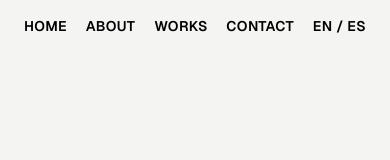
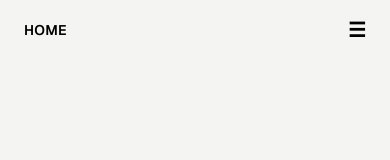
Before and after one commit to DiegoBottegoni/diegobottegoni.github.io, a React (Vite) app: page / in a window 390 px wide. Shown: the top 160 px of the page. Built offline with nearby package versions, Linux system fonts and the light colour scheme.

Commit message:
burguer dropsown first approach

```diff
--- a/src/components/Navbar/Navbar.tsx
+++ b/src/components/Navbar/Navbar.tsx
@@ -1,50 +1,82 @@
-import { Link } from "react-router-dom";
-import { useNavigate, useLocation } from "react-router-dom";
-
-
-const handleLanguageToggle = () => {
-    // lógica para cambiar idioma
-};
+import { useNavigate, useLocation, Link } from "react-router-dom";
+import { useState } from "react";
+import MobileMenu from "../../presentation/components/Navbar/MobileMenu";
 
 const Navbar = () => {
+    const [showTooltip, setShowTooltip] = useState(false);
+    const [isMobileMenuOpen, setIsMobileMenuOpen] = useState(false);
+
     const navigate = useNavigate();
     const location = useLocation();
 
+    const handleLanguageToggle = () => {
+        setShowTooltip(true);
+        setTimeout(() => setShowTooltip(false), 2500);
+    };
+
     const handleAnchorNavigation = (anchorId: string) => {
         if (location.pathname !== "/") {
-            // Si no estamos en "/", navegamos y luego scroll
             navigate("/", { state: { scrollTo: anchorId } });
         } else {
-            // Ya estamos en home, hacemos scroll directo
             const el = document.getElementById(anchorId);
             if (el) el.scrollIntoView({ behavior: "smooth" });
         }
     };
 
     return (
-        <nav id="home" className="bg-[#F4F4F3] py-4">
-            <div className="max-w-screen-xl mx-auto px-6">
-                <ul className="flex justify-between text-sm font-semibold tracking-wide uppercase">
+        <nav id="home" className="bg-[#F4F4F3] py-4 relative">
+            <div className="max-w-screen-xl mx-auto px-6 flex justify-between items-center">
+                {/* Menú completo (visible en desktop) */}
+                <ul className="hidden md:flex w-full justify-between text-sm font-semibold tracking-wide">
                     <li>
-                        <Link to="/">Home</Link>
+                        <Link to="/" className="uppercase">Home</Link>
                     </li>
                     <li>
-                        <button className="uppercase cursor-pointer" onClick={() => handleAnchorNavigation("about")}>About</button>
+                        <button className="uppercase cursor-pointer" onClick={() => handleAnchorNavigation("about")}>
+                            About
+                        </button>
                     </li>
                     <li>
-                        <button className="uppercase cursor-pointer" onClick={() => handleAnchorNavigation("works")}>Works</button>
+                        <button className="uppercase cursor-pointer" onClick={() => handleAnchorNavigation("works")}>
+                            Works
+                        </button>
                     </li>
                     <li>
-                        <Link to="/contact">Contact</Link>
+                        <Link to="/contact" className="uppercase">
+                            Contact
+                        </Link>
                     </li>
-                    <li>
-                        <button className="uppercase cursor-pointer" onClick={handleLanguageToggle}>EN / ES</button>
+                    <li className="relative">
+                        <button className="uppercase cursor-pointer" onClick={handleLanguageToggle}>
+                            EN / ES
+                        </button>
+                        {showTooltip && (
+                            <div className="absolute left-1/2 -translate-x-1/2 mt-2 w-max px-2 py-1 rounded bg-gray-800 text-white text-xs shadow transition-opacity duration-200">
+                                Coming soon...
+                            </div>
+                        )}
                     </li>
                 </ul>
+
+                {/* Icono menú mobile */}
+                <div className="md:hidden w-full flex justify-between items-center">
+                    <Link to="/" className="uppercase font-semibold text-sm tracking-wide">Home</Link>
+                    <button onClick={() => setIsMobileMenuOpen(!isMobileMenuOpen)} className="text-xl font-bold">
+                        ☰
+                    </button>
+                </div>
+
+                {/* Menú desplegable mobile */}
+                {isMobileMenuOpen && (
+                    <MobileMenu
+                        onClose={() => setIsMobileMenuOpen(false)}
+                        handleAnchorNavigation={handleAnchorNavigation}
+                        handleLanguageToggle={handleLanguageToggle}
+                    />
+                )}
             </div>
         </nav>
     );
 };
 
-
 export default Navbar;
--- /dev/null
+++ b/src/presentation/components/Navbar/MobileMenu.tsx
@@ -0,0 +1,34 @@
+import { Link, useNavigate, useLocation } from "react-router-dom";
+
+interface MobileMenuProps {
+    onClose: () => void;
+    handleLanguageToggle: () => void;
+    handleAnchorNavigation: (anchorId: string) => void;
+}
+
+const MobileMenu = ({ onClose, handleLanguageToggle }: MobileMenuProps) => {
+    const navigate = useNavigate();
+    const location = useLocation();
+
+    const handleAnchorNavigation = (anchorId: string) => {
+        onClose(); // cerramos el menú
+        if (location.pathname !== "/") {
+            navigate("/", { state: { scrollTo: anchorId } });
+        } else {
+            const el = document.getElementById(anchorId);
+            if (el) el.scrollIntoView({ behavior: "smooth" });
+        }
+    };
+
+    return (
+        <div className="absolute top-full left-0 w-full bg-[#F4F4F3] shadow-md z-50 flex flex-col items-center py-4 gap-4 text-sm font-semibold uppercase">
+            {/* <Link to="/" onClick={onClose}>Home</Link> */}
+            <button className="uppercase" onClick={() => handleAnchorNavigation("about")}>About</button>
+            <button className="uppercase" onClick={() => handleAnchorNavigation("works")}>Works</button>
+            <Link to="/contact" onClick={onClose}>Contact</Link>
+            <button className="uppercase" onClick={handleLanguageToggle}>EN / ES</button>
+        </div>
+    );
+};
+
+export default MobileMenu;
--- a/src/presentation/components/ScrollToTopButton.tsx
+++ b/src/presentation/components/ScrollToTopButton.tsx
@@ -4,7 +4,7 @@ import { FiChevronUp } from "react-icons/fi";
 const ScrollToTopButton = () => {
     const [visible, setVisible] = useState(false);
 
-    // Mostrar botón cuando scrollY > 300px (podés ajustar)
+    // Mostrar botón cuando scrollY > 200px
     const toggleVisibility = () => {
         if (window.pageYOffset > 200) {
             setVisible(true);
@@ -29,7 +29,6 @@ const ScrollToTopButton = () => {
         <button
             onClick={scrollToTop}
             aria-label="Scroll to top"
-            // className="fixed bottom-8 right-8 bg-[#F4F4F3] p-3 rounded-full shadow-lg hover:bg-gray-200 transition-colors duration-300"
             className="fixed right-4 bottom-4 sm:bottom-8 bg-[#F4F4F3] p-3 rounded-full shadow-lg hover:bg-gray-200 transition-colors duration-300"
 
         >
```
